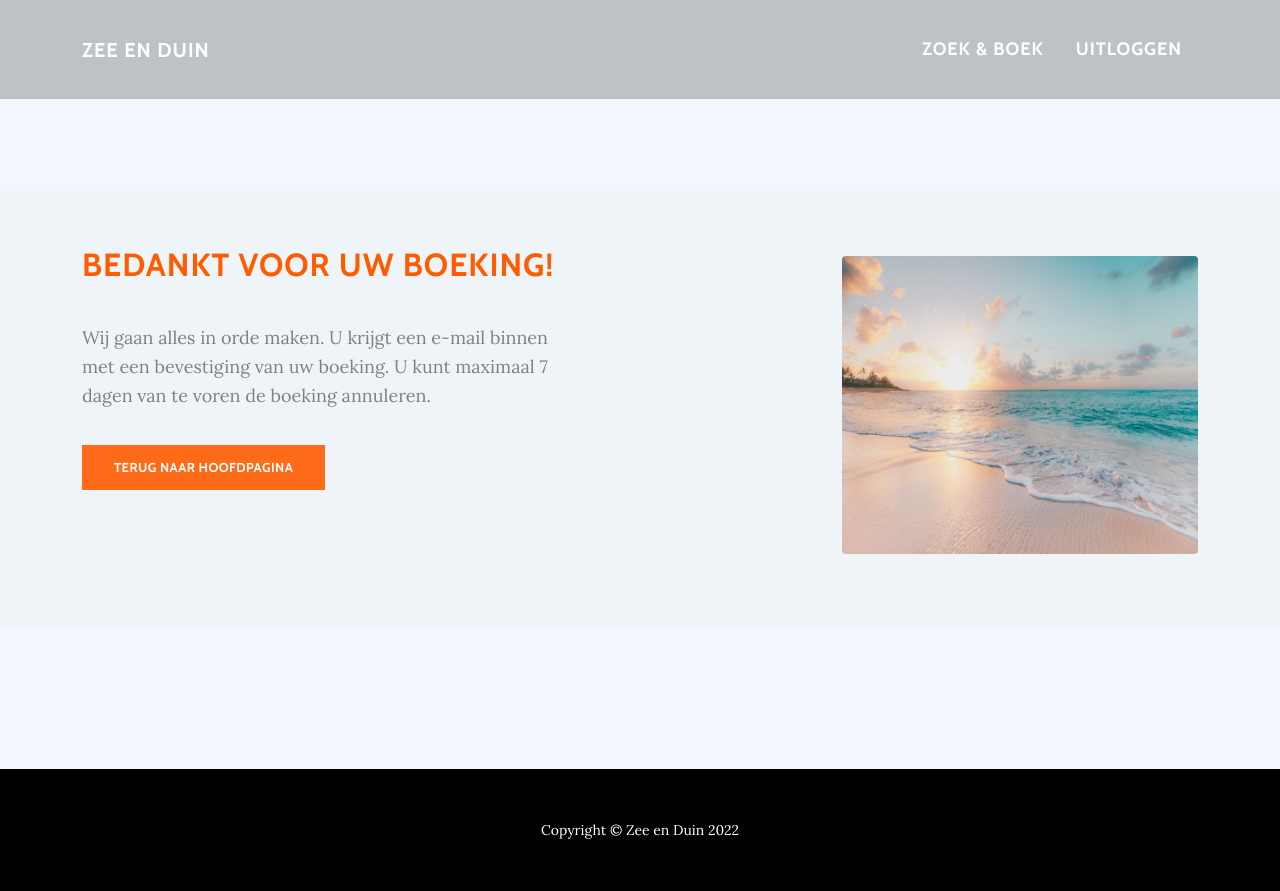
After one commit to 1ncendium/Zee_en_duin, a Flask app: page /bedankt in a window 1280 px wide. The commit adds this page. Run offline with Flask 2, Linux system fonts and the light colour scheme; a user stored in the database is signed in; some libraries are stand-ins or nearby versions.

Commit message:
added bedankt.html

```diff
--- a/app.py
+++ b/app.py
@@ -36,6 +36,10 @@ def boek():
         return redirect(url_for('/aanbod'))
     return render_template('boek.html', form=form)
 
+@app.route('/bedankt')
+@login_required
+def bedankt():
+    return render_template('bedankt.html')
 
 @app.route('/logout')
 @login_required
--- /dev/null
+++ b/mijnproject/static/assets/css/Form-Select---Full-Date---Month-Day-Year.css
@@ -0,0 +1,4 @@
+.display-inline-block {
+  display: inline-block !important;
+  width: auto;
+}
--- /dev/null
+++ b/mijnproject/static/assets/css/Highlight-Phone.css
@@ -0,0 +1,109 @@
+.highlight-phone {
+  color: #313437;
+  background-color: #eef4f7;
+  padding: 50px 0 55px;
+  overflow: hidden;
+}
+
+@media (max-width:767px) {
+  .highlight-phone {
+    text-align: center;
+  }
+}
+
+.highlight-phone p {
+  color: #7d8285;
+}
+
+.highlight-phone h2 {
+  font-weight: bold;
+  margin-bottom: 35px;
+  line-height: 1.5;
+  padding-top: 0;
+  margin-top: 0;
+  color: inherit;
+}
+
+.highlight-phone .intro {
+  font-size: 18px;
+  max-width: 500px;
+  line-height: 1.5;
+}
+
+@media (max-width:767px) {
+  .highlight-phone .intro {
+    max-width: none;
+  }
+}
+
+.highlight-phone .intro p {
+  margin-bottom: 35px;
+}
+
+.highlight-phone .intro .btn {
+  padding: 16px 32px;
+  border: none;
+  background: none;
+  box-shadow: none;
+  text-shadow: none;
+  opacity: 0.9;
+  text-transform: uppercase;
+  font-weight: bold;
+  font-size: 13px;
+  letter-spacing: 0.4px;
+  line-height: 1;
+}
+
+.highlight-phone .intro .btn:hover {
+  opacity: 1;
+}
+
+.highlight-phone .intro .btn:active {
+  transform: translateY(1px);
+}
+
+.highlight-phone .intro .btn-primary {
+  background-color: #055ada;
+  color: #fff;
+}
+
+.highlight-phone .phone-mockup {
+  position: relative;
+  max-width: 260px;
+  margin-top: -30px;
+  margin-bottom: -230px;
+  transform: rotate(-15deg);
+}
+
+.highlight-phone .phone-mockup img.device {
+  width: 100%;
+  height: auto;
+}
+
+.highlight-phone .phone-mockup .screen {
+  position: absolute;
+  width: 94%;
+  height: 91%;
+  top: 1%;
+  left: 3%;
+  border: 1px solid #444;
+  border-radius: 20px;
+  background-color: #aaa;
+  overflow: hidden;
+  background: url(../../assets/img/screen-content-phone.jpg);
+  background-size: cover;
+  background-position: center;
+  z-index: -1;
+}
+
+.highlight-phone .phone-mockup .screen:before {
+  content: '';
+  background-color: #fff;
+  position: absolute;
+  width: 70%;
+  height: 140%;
+  top: -6%;
+  right: -60%;
+  transform: rotate(-19deg);
+  opacity: 0.2;
+}
--- a/mijnproject/templates/base.html
+++ b/mijnproject/templates/base.html
@@ -11,6 +11,8 @@
     <link rel="stylesheet" href="static/assets/fonts/font-awesome.min.css">
     <link rel="stylesheet" href="static/assets/fonts/ionicons.min.css">
     <link rel="stylesheet" href="static/assets/css/Animated-Pretty-Product-List-v12.css">
+    <link rel="stylesheet" href="static/assets/css/Form-Select---Full-Date---Month-Day-Year.css">
+    <link rel="stylesheet" href="static/assets/css/Highlight-Phone.css">
     <link rel="stylesheet" href="static/assets/css/Login-Form-Dark.css">
     <link rel="stylesheet" href="static/assets/css/MUSA_carousel-product-cart-slider-1.css">
     <link rel="stylesheet" href="static/assets/css/MUSA_carousel-product-cart-slider.css">
@@ -45,9 +47,8 @@
     {% endfor %}
 {% endif %}
 {% endwith %}
+
 {% block content %}
-
 {% endblock %}
 </body>
-
 </html>
--- /dev/null
+++ b/mijnproject/templates/bedankt.html
@@ -0,0 +1,30 @@
+{% extends "base.html" %}
+{% block content %}
+    <section class="register-photo" style="margin-top: 0;height: 769px;">
+        <section class="highlight-phone" style="margin-top: 111px;">
+            <div class="container">
+                <div class="row">
+                    <div class="col-md-8">
+                        <div class="intro">
+                            <h2 style="color: rgb(255,92,0);">Bedankt voor uw boeking!</h2>
+                            <p>Wij gaan alles in orde maken. U krijgt een e-mail binnen met een bevestiging van uw boeking. U kunt maximaal 7 dagen van te voren de boeking annuleren.</p><a class="btn btn-primary" role="button" href="#" style="background: rgb(255,92,0);">Terug naar hoofdpagina</a>
+                        </div>
+                    </div>
+                    <div class="col-sm-4" style="height: 332px;"><img class="rounded img-fluid" src="static/assets/img/sean-oulashin-KMn4VEeEPR8-unsplash.jpg" style="height: 298px;margin-top: 15px;"></div>
+                </div>
+            </div>
+        </section>
+    </section>
+    <footer>
+        <div class="container text-center">
+            <p>Copyright ©&nbsp;Zee en Duin 2022</p>
+        </div>
+    </footer>
+    <script src="static/assets/bootstrap/js/bootstrap.min.js"></script>
+    <script src="static/assets/js/grayscale.js"></script>
+    <script src="static/assets/js/Animated-Pretty-Product-List-v12.js"></script>
+    <script src="static/assets/js/Swiper-Slider-Card-For-Blog-Or-Product.js"></script>
+</body>
+
+</html>
+{% endblock %}
--- a/mijnproject/templates/login.html
+++ b/mijnproject/templates/login.html
@@ -25,7 +25,6 @@
     <script src="static/assets/js/Animated-Pretty-Product-List-v12.js"></script>
     <script src="static/assets/js/Swiper-Slider-Card-For-Blog-Or-Product.js"></script>
 </body>
-
 </html>
 {% endif %}
 {% endblock %}
```
Also changed, not shown: mijnproject/templates/boek.html (+4 -4 lines).
